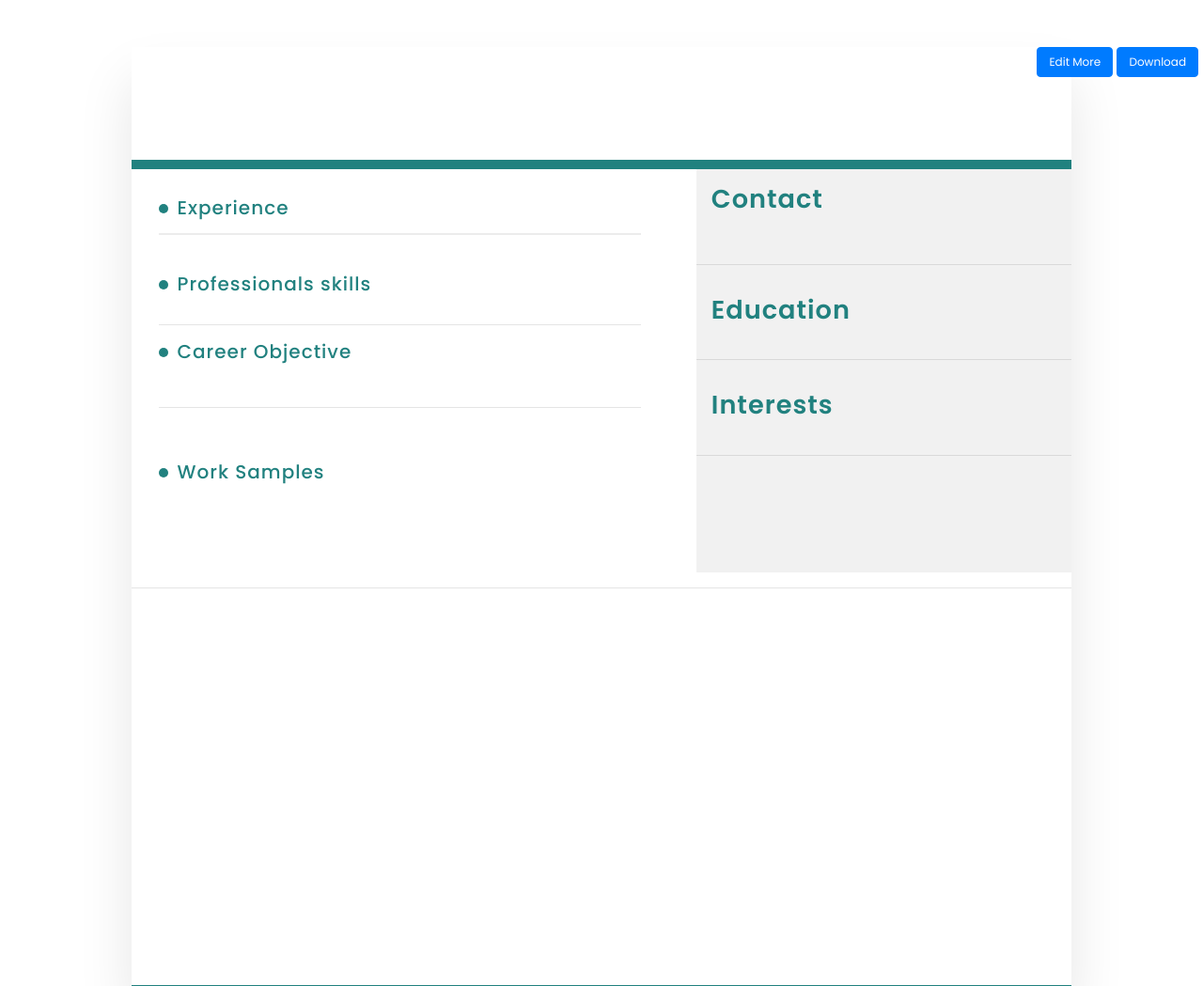
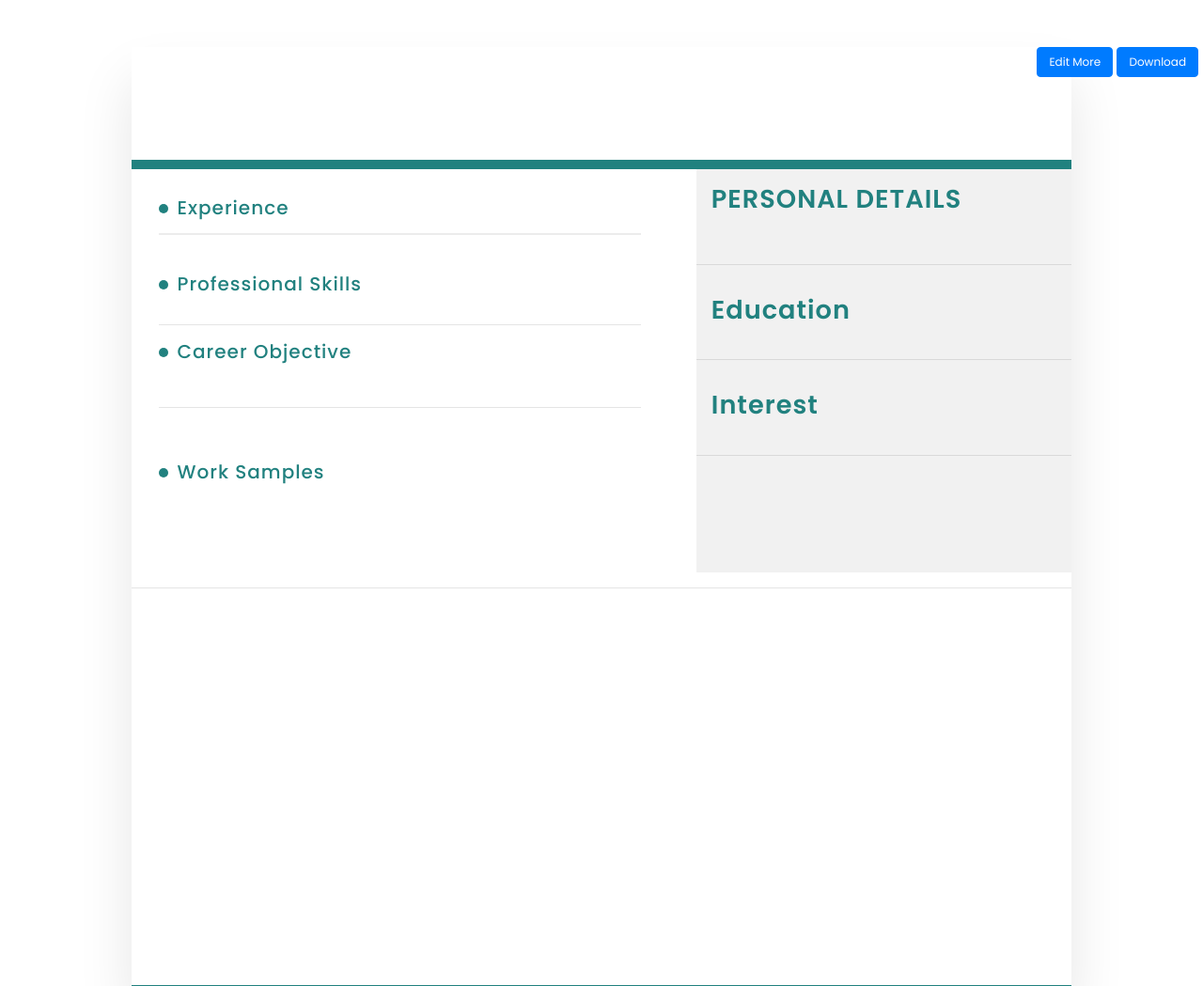
Before and after one commit to nisha-thoughtwin/resume-maker, a Django app: template templates/resume/template_previews4.html in a window 1280 px wide. Shown: the top 1049 px of the page at 94% size. Run offline with Django 3.2, Linux system fonts and the light colour scheme; the template is opened without the code that fills it, so the values that code supplies are empty; some libraries are stand-ins or nearby versions.

Commit message:
download issues done1

```diff
--- a/templates/resume/template.html
+++ b/templates/resume/template.html
@@ -41,7 +41,7 @@
                             onkeyup="AutoGrowTextArea(this)">{{resume.objective}}</textarea>
 
 
-                        <h2>EXPERIENCES</h2>
+                        <h2>EXPERIENCE</h2>
                         {% for object in experiences %}
                         <!-- <input type="hidden" name="experience_id" value="{{object.id}}" /> -->
 
--- a/templates/resume/template4.html
+++ b/templates/resume/template4.html
@@ -177,7 +177,7 @@
                             <div class="about CERTIFICATE">
                                 <h2 class="title2">CERTIFICATE</h2>
                                 {% for object in certificates %}
-                                <textarea placeholder="Certicate here..." rows="4" cols="50" class="data certificate" id="certificate" name="certificate" required="">{{object.certificate}}</textarea>
+                                <textarea placeholder="Certificate here..." rows="4" cols="50" class="data certificate" id="certificate" name="certificate" required="">{{object.certificate}}</textarea>
                                 <div class="btnset">
                                     <button type="button" class="Delete  delete_certificate_class" data-id="{{object.id}}"><i class="fa fa-trash" aria-hidden="true"></i> Delete</button>
                                 </div>
@@ -239,7 +239,7 @@
                                 <!-- <ul> -->
                                 {% for object in educations %}
                                 <!-- <li> -->
-                                <input type="text" placeholder="Qualifation name..." class="data qualification_name" name="qualification_name" value="{{object.qualification_name}}">
+                                <input type="text" placeholder="Qualification name..." class="data qualification_name" name="qualification_name" value="{{object.qualification_name}}">
                                 <!-- </li>
                            <li> -->
                                 <input type="text" placeholder="University name..." class="data university" name="university" value="{{object.university}}">
--- a/templates/resume/template_previews3.html
+++ b/templates/resume/template_previews3.html
@@ -107,7 +107,7 @@
                             </div> -->
 
                         <div class="about skills">
-                            <h2 class="title2">Professional skills</h2>
+                            <h2 class="title2">Professional Skills</h2>
                             {% for object in resume.skills_set.all %}
                             <div class="box">
                                 {% if object.skills == '' %} {% else %}
--- a/templates/resume/template_previews4.html
+++ b/templates/resume/template_previews4.html
@@ -100,7 +100,7 @@
 
 
                             <div class="about skills">
-                                <h2 class="title2">Professionals skills</h2>
+                                <h2 class="title2">Professional Skills</h2>
                                 <div class="row">
                                     <!-- <div class="col-md-4">
                                         <div class="box">
@@ -214,7 +214,7 @@
                     <div class="col-md-5 no_pad">
                         <div class="rig_set">
                             <div class="contactInfo">
-                                <h2 class="title">Contact</h2>
+                                <h2 class="title">PERSONAL DETAILS</h2>
                                 <ul>
                                     {% for object in resume.resumeuserdetails_set.all %}
                                     <li>
@@ -283,7 +283,7 @@
                             <hr>
 
                             <div class="contactInfo education">
-                                <h3 class="title">Interests</h3>
+                                <h3 class="title">Interest</h3>
                                 <!-- <ul> -->
                                 {% for object in resume.hobbies_set.all %}
 
```
